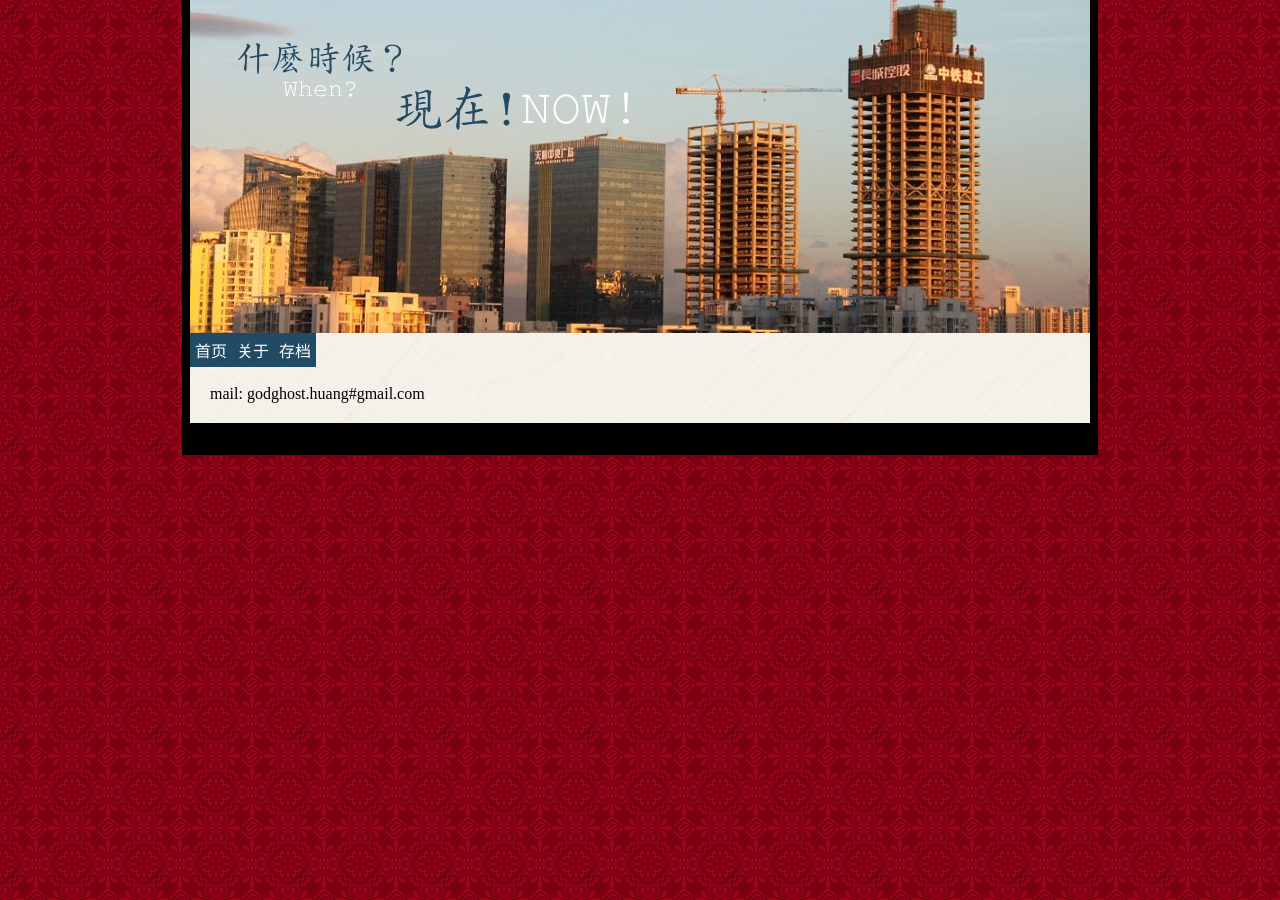
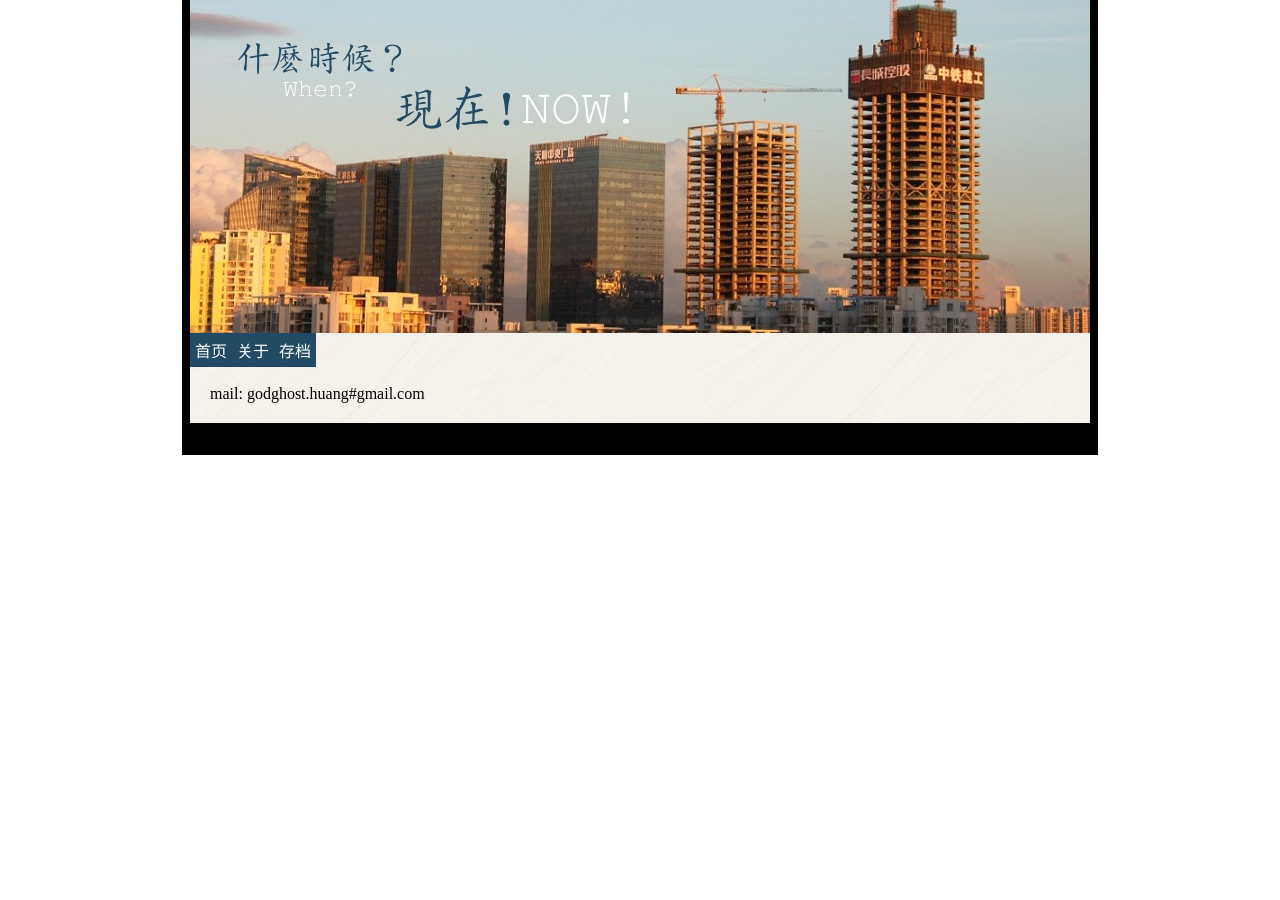
Before and after one commit to godghost/godghost.github.com, a Jekyll site: the page built from about.html, in a window 1280 px wide. Built offline with Jekyll 4.4.1, drawn with Linux system fonts in a browser that asks for light colours.

```diff
--- a/css/default.css
+++ b/css/default.css
@@ -1,6 +1,5 @@
 /***** general */
 body {
-    background: #e15 url(img/body_bg.gif);
     margin: 0;
     padding: 0;
     text-align:center;
```
Also changed, not shown: favicon.ico (added), 1 other file.
